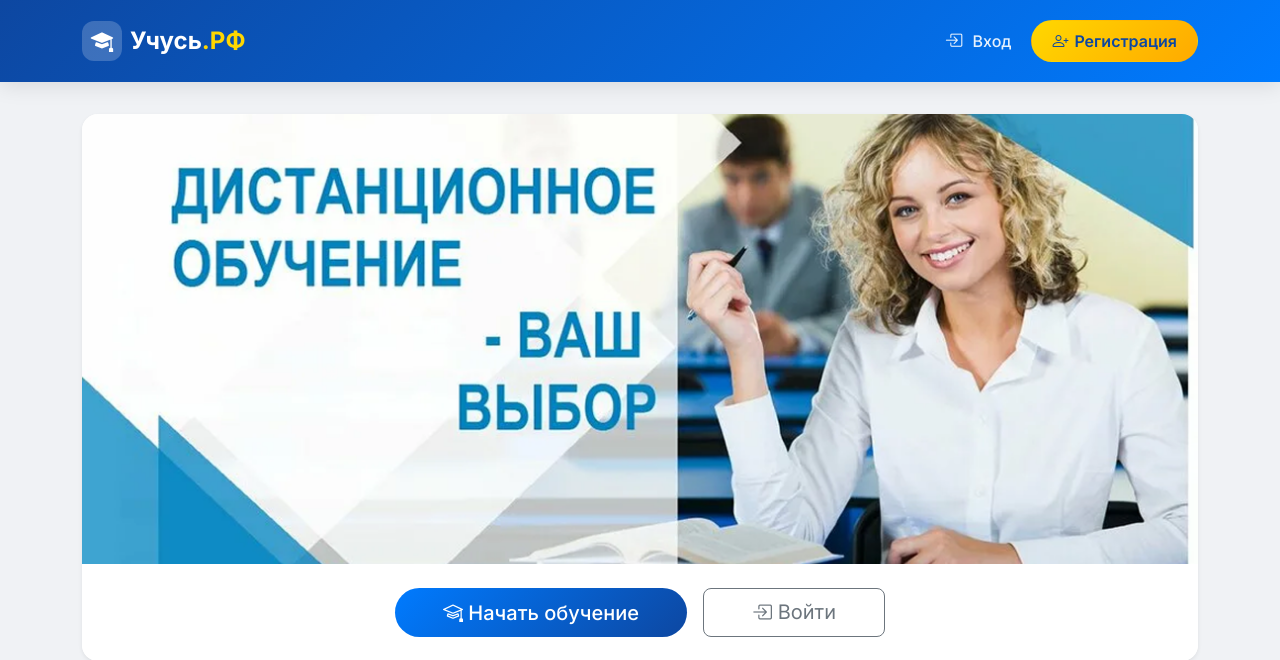
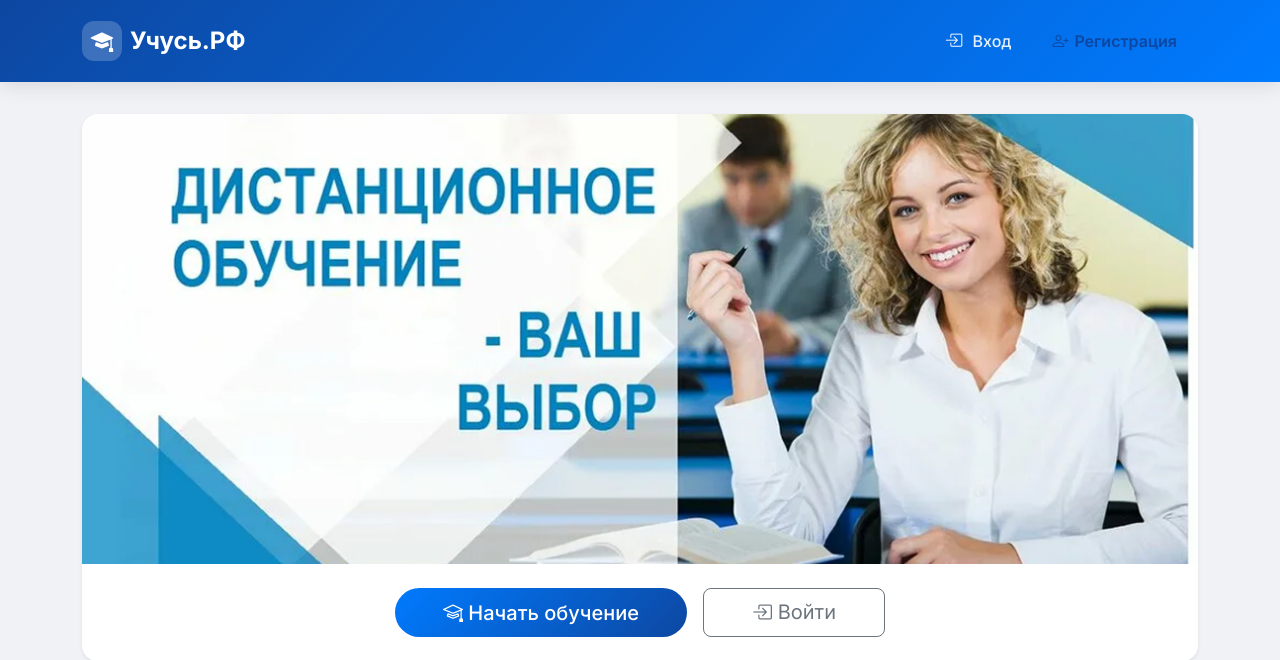
Before and after one commit to milli-2005/stepanovaDemo, a Django app: page / in a window 1280 px wide. Shown: the top 660 px of the page. Run offline with Django 5.2, Linux system fonts and the light colour scheme.

Commit message:
МОДУЛЬ 3

```diff
--- a/uchus_portal/courses/static/courses/styles.css
+++ b/uchus_portal/courses/static/courses/styles.css
@@ -45,9 +45,7 @@ body {
     color: white;
 }
 
-.text-accent {
-    color: #ffd700;
-}
+
 
 .navbar-nav .nav-link {
     color: rgba(255, 255, 255, 0.9) !important;
@@ -70,7 +68,6 @@ body {
 }
 
 .btn-glow {
-    background: linear-gradient(135deg, #ffd700, #ffaa00);
     color: #0d47a1 !important;
     font-weight: 600;
     padding: 0.5rem 1.25rem;
@@ -325,7 +322,6 @@ label {
 }
 
 .social-icon:hover {
-    background: #ffd700;
     color: #0d47a1;
     transform: translateY(-3px);
 }
```
